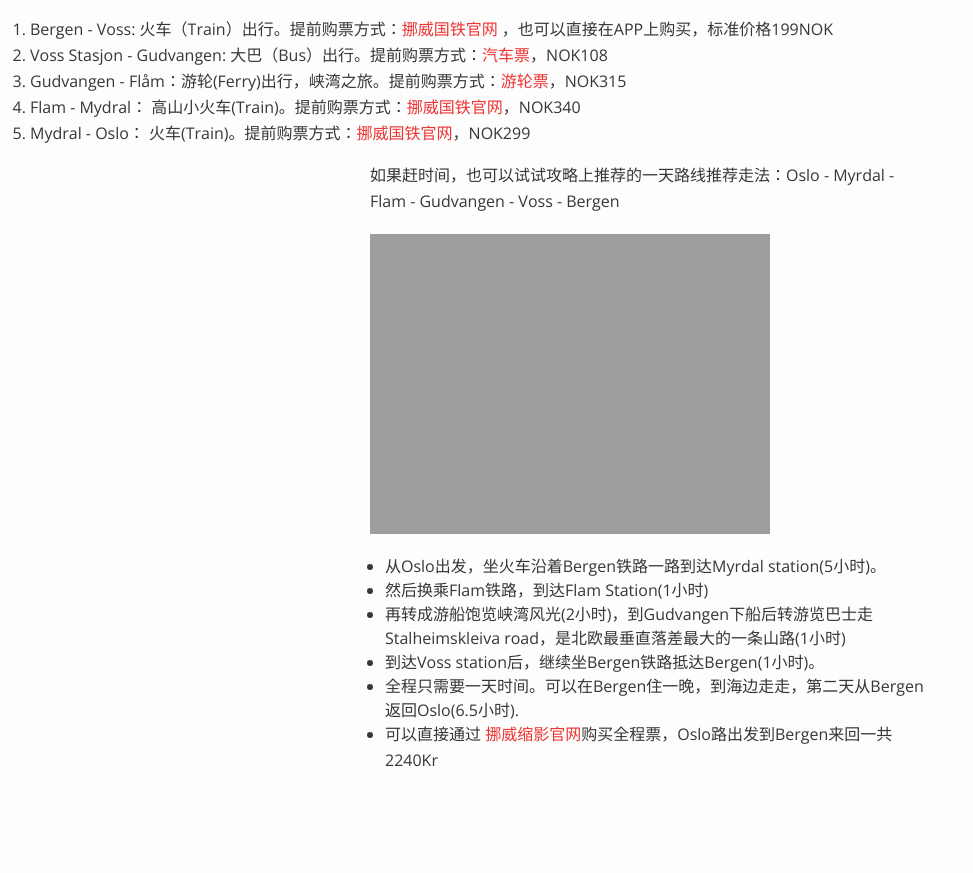
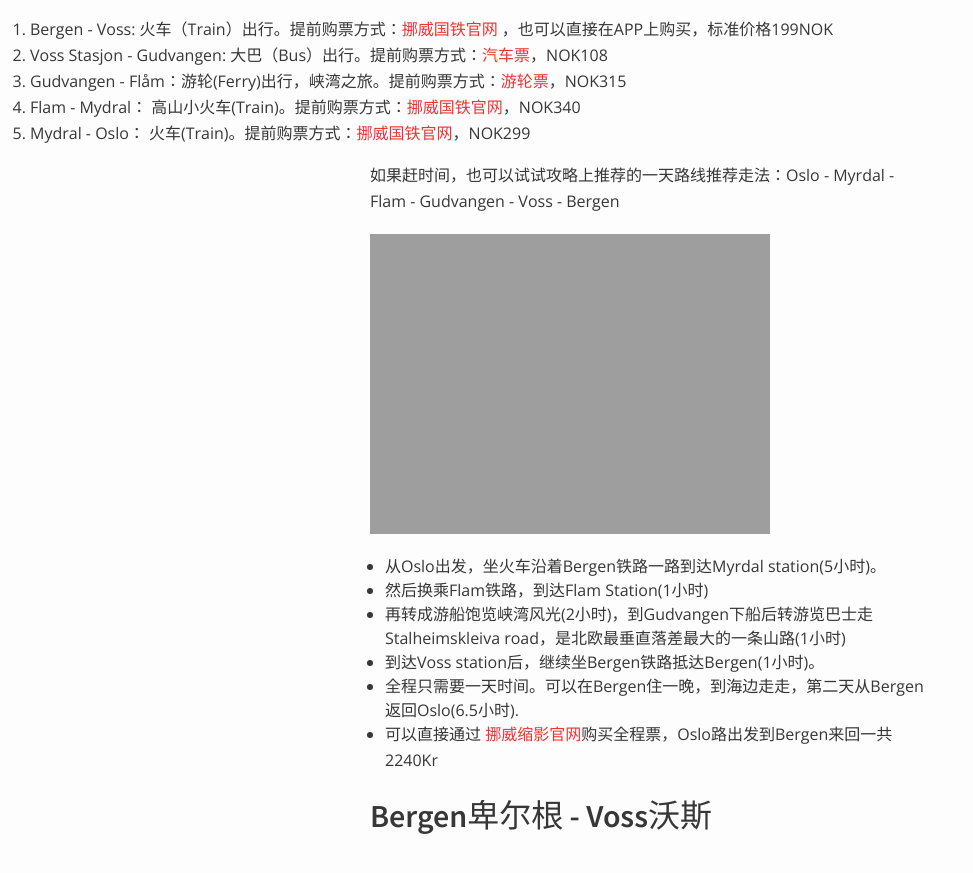
Before and after one commit to hazel-new/HazelBlog, a Jekyll site: the page built from _posts/2016-10-04-独行斯堪地纳维亚系列2.md, in a window 1280 px wide and 900 px high, scrolled down 991 px. Shown: the top 873 px of the window, without its empty margins (0-973 px from the left). Built offline with Jekyll 4.4.1, drawn with Linux system fonts in a browser that asks for light colours; our own code applies the rules of GitHub Pages for plain Markdown files; before the commit the page ends 1823 px from its top, so only the background shows below that.

Commit message:
modify nut

```diff
--- a/_posts/2016-10-04-独行斯堪地纳维亚系列2.md
+++ b/_posts/2016-10-04-独行斯堪地纳维亚系列2.md
@@ -1,3 +1,4 @@
+
 ## 挪威缩影行程简介
 
 整个行程的最核心线路就是“挪威缩影”了。“挪威缩影”（Norway in a Nutshell)是挪威一条最最经典的旅游线路，有专门的[挪威缩影官网](http://www.norwaynutshell.com)介绍景点还有套票购买，想省事就可以直接订好套票，想自己体验自由行的乐趣并省钱也可以自己分段搞定交通和酒店。
@@ -25,3 +26,6 @@
 - 到达Voss station后，继续坐Bergen铁路抵达Bergen(1小时)。
 - 全程只需要一天时间。可以在Bergen住一晚，到海边走走，第二天从Bergen返回Oslo(6.5小时).
 - 可以直接通过 [挪威缩影官网](http://www.norwaynutshell.com)购买全程票，Oslo路出发到Bergen来回一共2240Kr
+
+
+## Bergen卑尔根 - Voss沃斯
```
Also changed, not shown: _posts/2016-09-30-独行斯堪地纳维亚系列1.md (line endings or trailing spaces).
